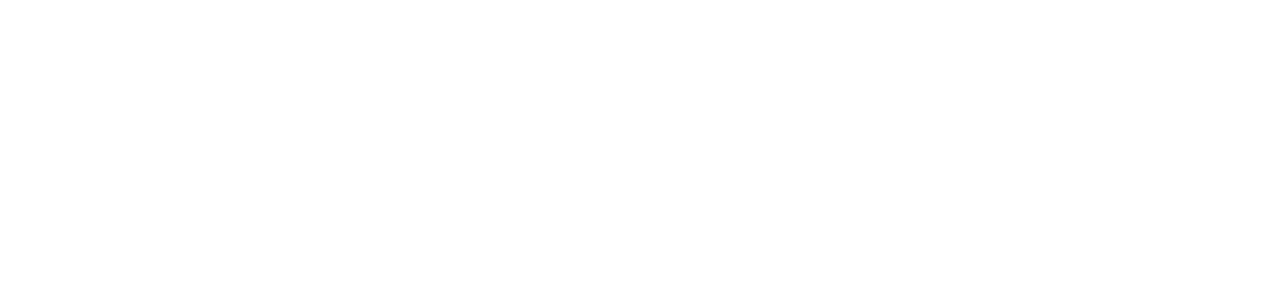
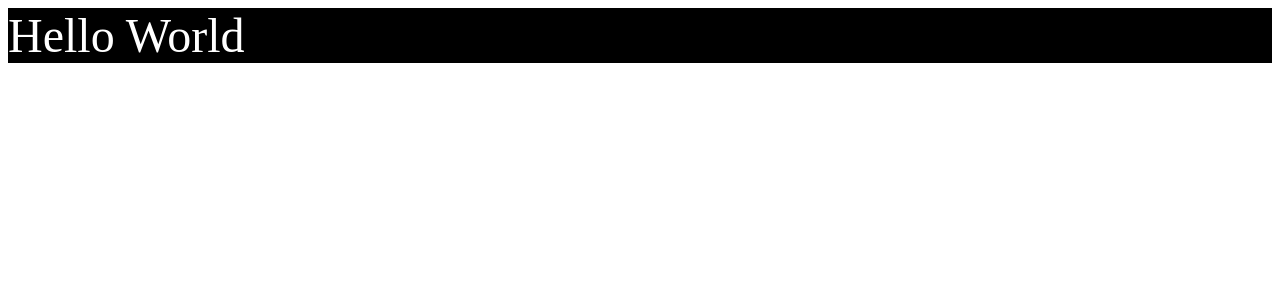
Before and after one commit to blayzestone/portfolio, a React (Create React App) app: page / in a window 1280 px wide. Shown: the top 300 px of the page. Built offline with nearby package versions, Linux system fonts and the light colour scheme.

Commit message:
setup dark mode theme and state

```diff
--- a/package.json
+++ b/package.json
@@ -8,6 +8,7 @@
     "@testing-library/user-event": "^7.2.1",
     "react": "^16.13.1",
     "react-dom": "^16.13.1",
+    "react-jss": "^10.1.1",
     "react-scripts": "3.4.1"
   },
   "scripts": {
--- a/src/App.js
+++ b/src/App.js
@@ -1,7 +1,23 @@
-import React from "react";
+import React, { useState } from "react";
+import { ThemeProvider } from "react-jss";
+import { colorMode } from "./utils/colorMode";
 
 function App() {
-  return <div className="App"></div>;
+  const [darkMode, setDarkmode] = useState(true);
+
+  return (
+    <ThemeProvider theme={() => colorMode(darkMode)}>
+      <div
+        style={{
+          fontSize: "3rem",
+          color: darkMode ? "white" : "black",
+          backgroundColor: darkMode ? "black" : "white",
+        }}
+      >
+        Hello World
+      </div>
+    </ThemeProvider>
+  );
 }
 
 export default App;
--- /dev/null
+++ b/src/utils/colorMode.js
@@ -0,0 +1,9 @@
+export const colorMode = (isDarkMode) => {
+  const textColor = isDarkMode ? "#ffffff" : "#121212";
+  const primaryColor = isDarkMode ? "#121212" : "#ffffff";
+  const theme = {
+    textColor,
+    primaryColor,
+  };
+  return theme;
+};
```
Also changed, not shown: 1 other file (tests, documents, lock files or other folders).
